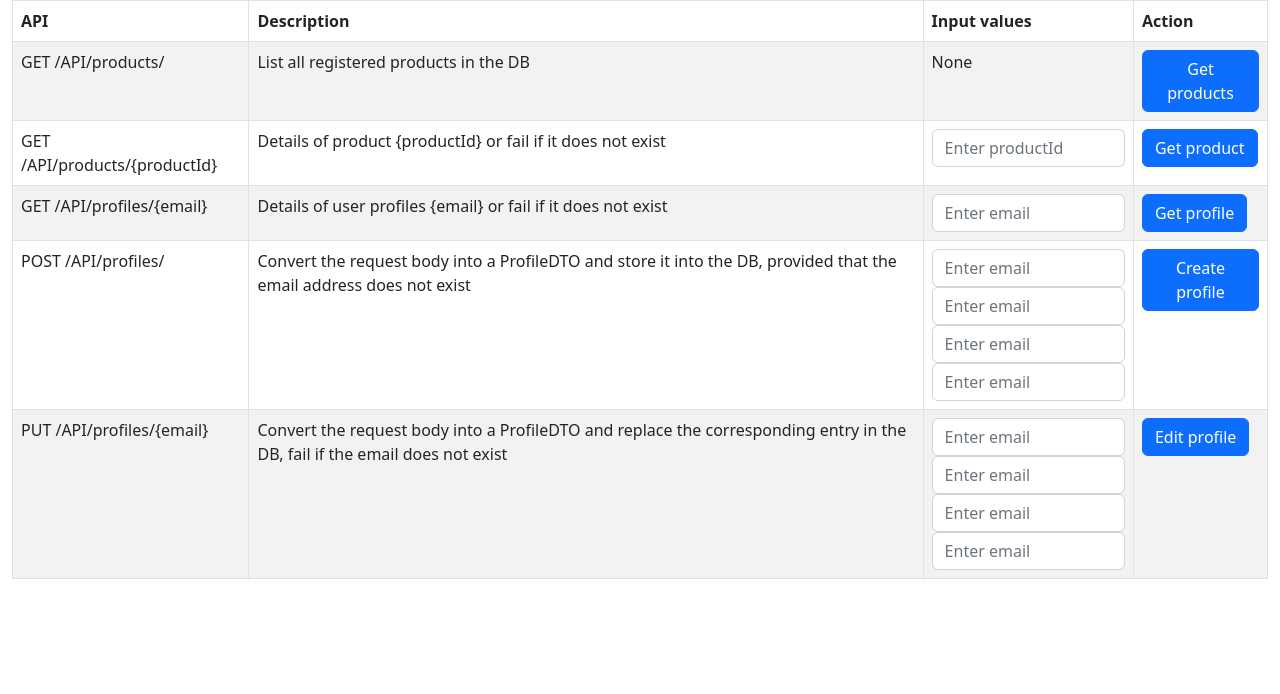
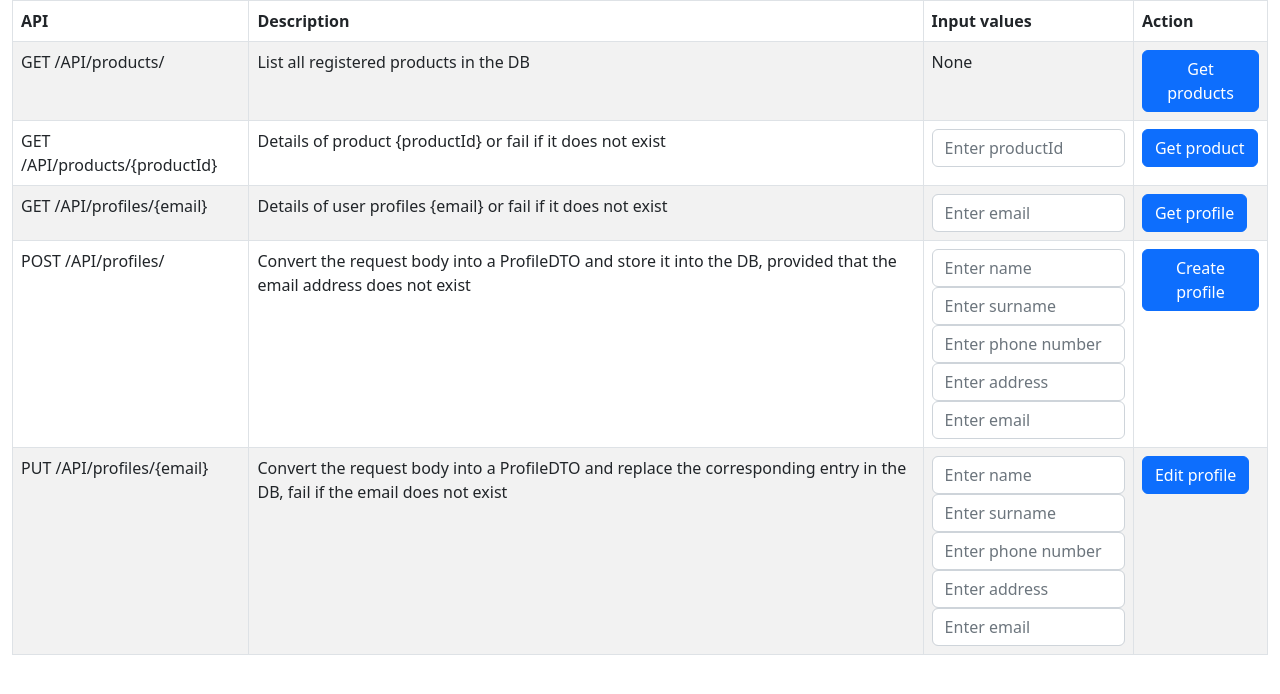
Before and after one commit to fulmicotone98/wa2_polito_letDuchiDegliAbruzzi, a React (Create React App) app in the folder client/: page / in a window 1280 px wide. Shown: the top 694 px of the page. Built offline with nearby package versions, Linux system fonts and the light colour scheme.

Commit message:
Modified input form with the correct values

```diff
--- a/client/src/components/Dashboard.js
+++ b/client/src/components/Dashboard.js
@@ -52,9 +52,10 @@ function Dashboard(props) {
                             provided that the email address does not exist</td>
                         <td>
                             <Form>
-                                <Form.Control placeholder="Enter email"/>
-                                <Form.Control placeholder="Enter email"/>
-                                <Form.Control placeholder="Enter email"/>
+                                <Form.Control placeholder="Enter name"/>
+                                <Form.Control placeholder="Enter surname"/>
+                                <Form.Control placeholder="Enter phone number"/>
+                                <Form.Control placeholder="Enter address"/>
                                 <Form.Control placeholder="Enter email"/>
                             </Form>
                         </td>
@@ -68,9 +69,10 @@ function Dashboard(props) {
                             fail if the email does not exist</td>
                         <td>
                             <Form>
-                                <Form.Control placeholder="Enter email"/>
-                                <Form.Control placeholder="Enter email"/>
-                                <Form.Control placeholder="Enter email"/>
+                                <Form.Control placeholder="Enter name"/>
+                                <Form.Control placeholder="Enter surname"/>
+                                <Form.Control placeholder="Enter phone number"/>
+                                <Form.Control placeholder="Enter address"/>
                                 <Form.Control placeholder="Enter email"/>
                             </Form>
                         </td>
```
